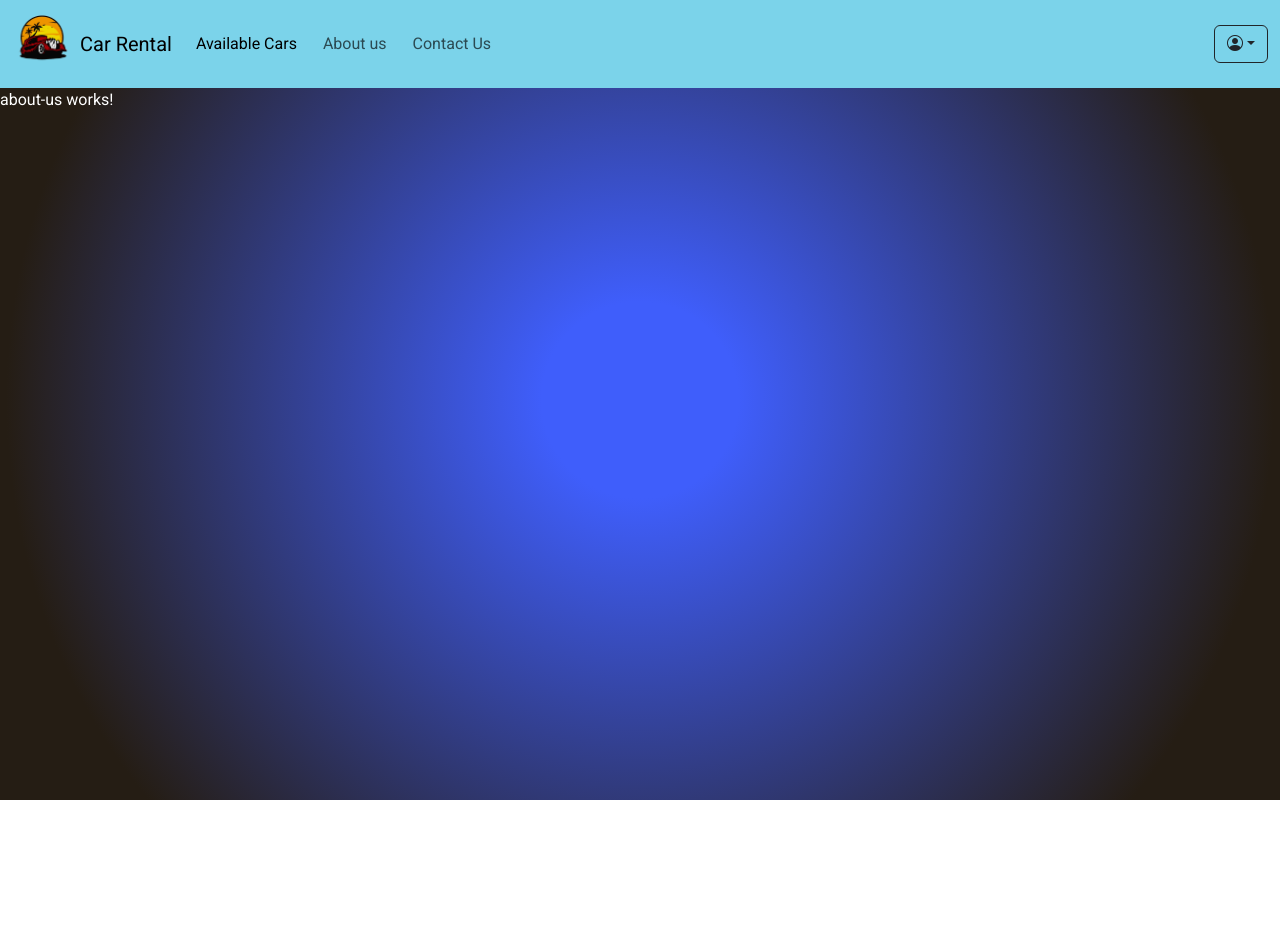
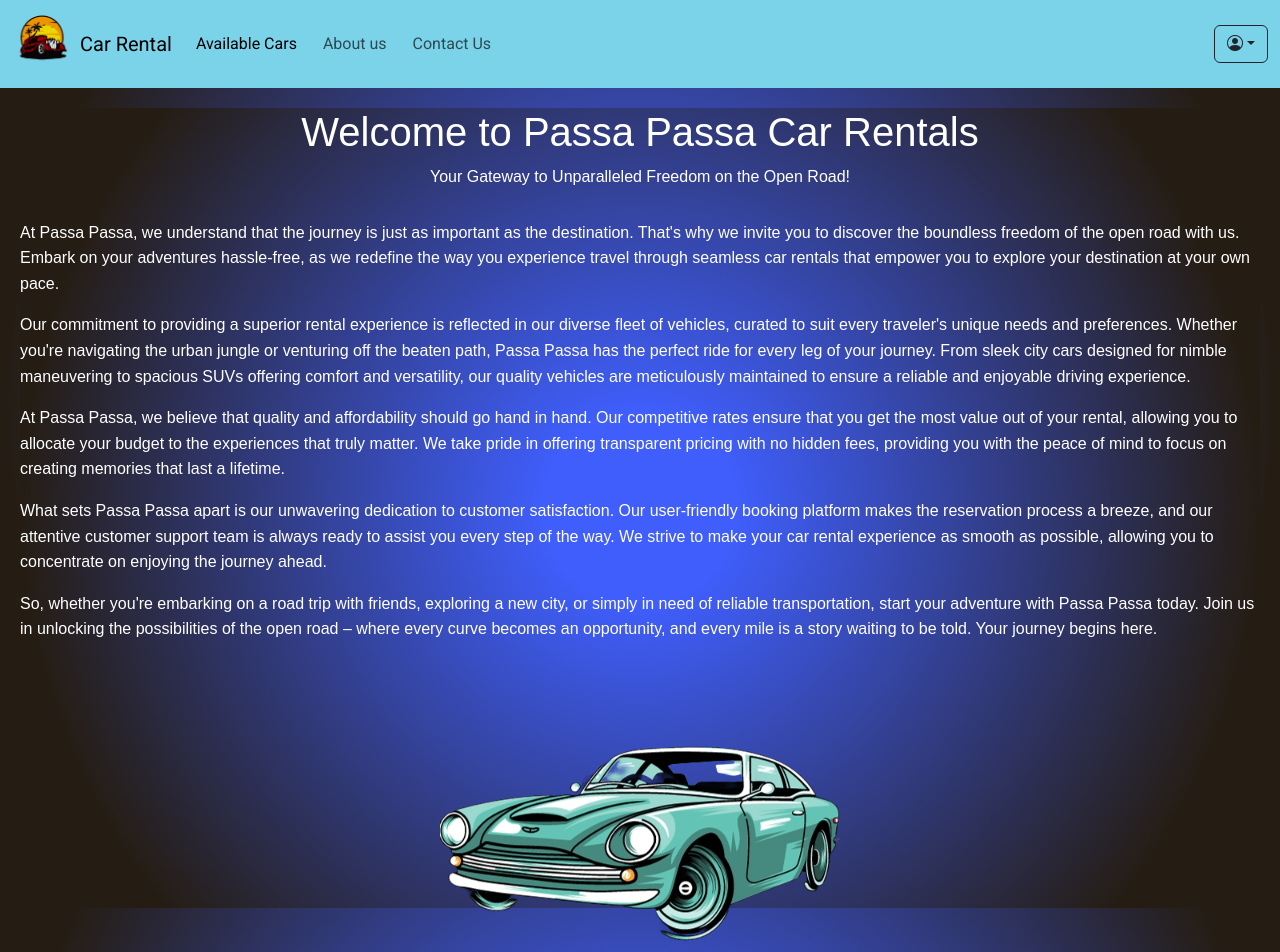
Before and after one commit to AhmAlkalii/RentalsiteFrontend, an Angular app: page /about-us in a window 1280 px wide. Shown: the top 952 px of the page. Before the commit the page ends 800 px from the top, so only its background shows below. Built offline with nearby package versions, Linux system fonts and the light colour scheme; what primeng would draw is missing.

Commit message:
Added About Us Page for Car Rental Service.

```diff
--- a/src/app/about-us/about-us.component.css
+++ b/src/app/about-us/about-us.component.css
@@ -0,0 +1,24 @@
+body {
+    font-family: Arial, sans-serif;
+    line-height: 1.6;
+    margin: 20px;
+}
+header {
+    text-align: center;
+    margin-bottom: 30px;
+}
+h1 {
+    color: white;
+}
+p {
+    color: white;
+}
+footer {
+    text-align: center;
+    margin-top: 30px;
+}
+.logo {
+    max-width: 400px;
+    width: 100%;
+    height: auto;
+}
--- a/src/app/about-us/about-us.component.html
+++ b/src/app/about-us/about-us.component.html
@@ -1 +1,23 @@
-<p>about-us works!</p>
+<head>
+    <title>About Us - Passa Passa Car Rentals</title>
+</head>
+<body>
+    <header>
+        <h1>Welcome to Passa Passa Car Rentals</h1>
+        <p>Your Gateway to Unparalleled Freedom on the Open Road!</p>
+    </header>
+    <section>
+        <p>At Passa Passa, we understand that the journey is just as important as the destination. That's why we invite you to discover the boundless freedom of the open road with us. Embark on your adventures hassle-free, as we redefine the way you experience travel through seamless car rentals that empower you to explore your destination at your own pace.</p>
+
+        <p>Our commitment to providing a superior rental experience is reflected in our diverse fleet of vehicles, curated to suit every traveler's unique needs and preferences. Whether you're navigating the urban jungle or venturing off the beaten path, Passa Passa has the perfect ride for every leg of your journey. From sleek city cars designed for nimble maneuvering to spacious SUVs offering comfort and versatility, our quality vehicles are meticulously maintained to ensure a reliable and enjoyable driving experience.</p>
+
+        <p>At Passa Passa, we believe that quality and affordability should go hand in hand. Our competitive rates ensure that you get the most value out of your rental, allowing you to allocate your budget to the experiences that truly matter. We take pride in offering transparent pricing with no hidden fees, providing you with the peace of mind to focus on creating memories that last a lifetime.</p>
+
+        <p>What sets Passa Passa apart is our unwavering dedication to customer satisfaction. Our user-friendly booking platform makes the reservation process a breeze, and our attentive customer support team is always ready to assist you every step of the way. We strive to make your car rental experience as smooth as possible, allowing you to concentrate on enjoying the journey ahead.</p>
+
+        <p>So, whether you're embarking on a road trip with friends, exploring a new city, or simply in need of reliable transportation, start your adventure with Passa Passa today. Join us in unlocking the possibilities of the open road – where every curve becomes an opportunity, and every mile is a story waiting to be told. Your journey begins here.</p>
+    </section>
+    <footer>
+        <img src="assets/images/logo.png" alt="Passa Passa Car Rentals Logo" class="logo">
+    </footer>
+</body>
```
Also changed, not shown: 1 other file (tests, documents, lock files or other folders).
